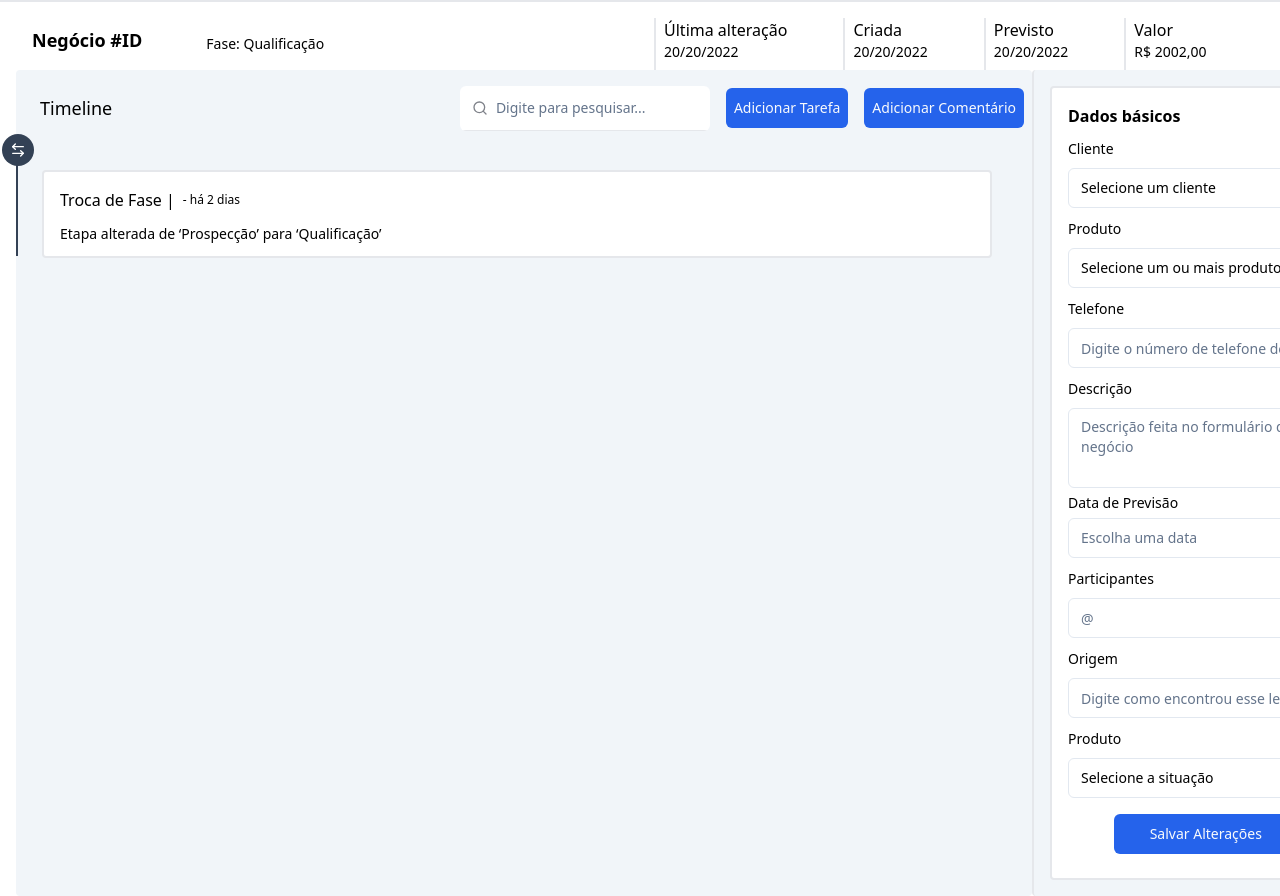
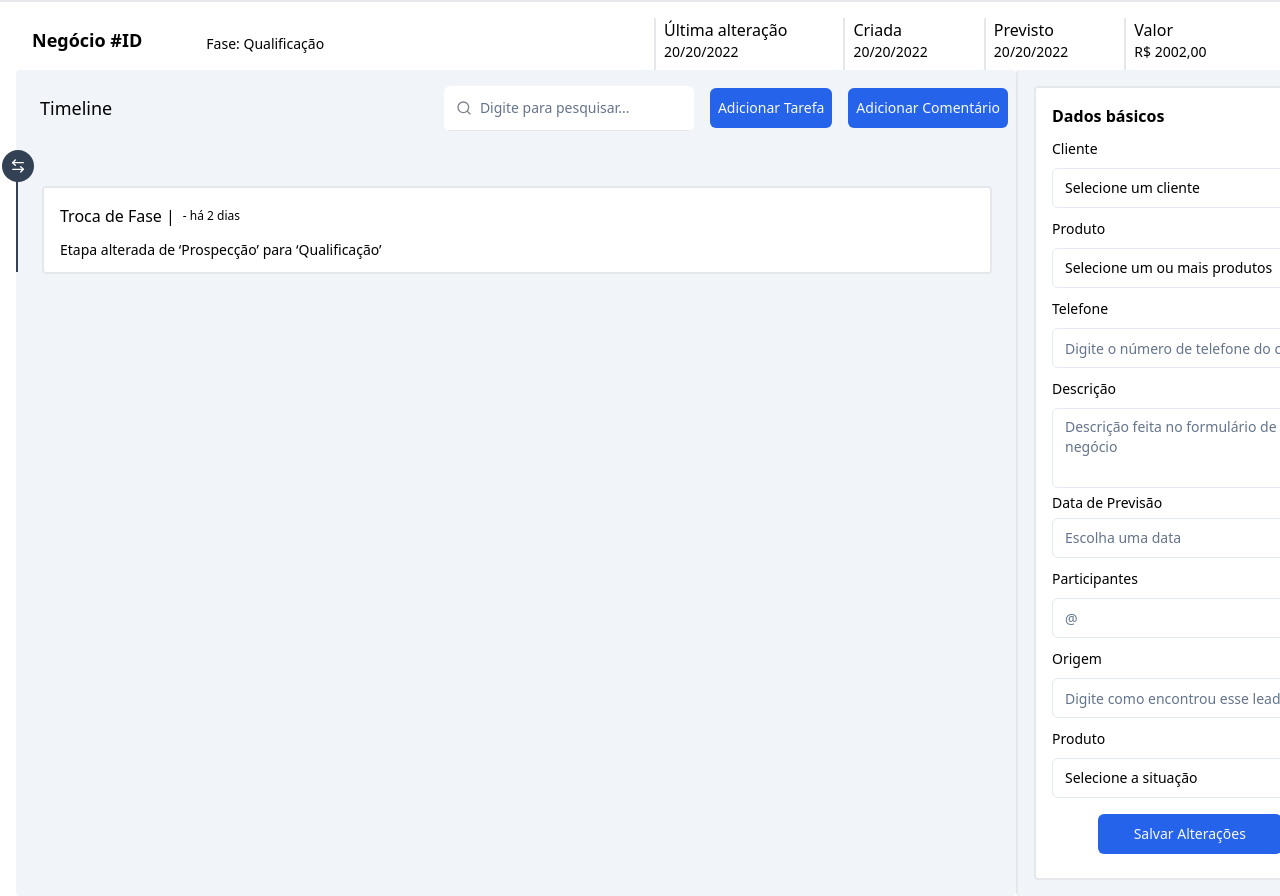
Before and after one commit to lismarreiros/crm-nextcompany, a React (Create React App) app: page /detalhe in a window 1280 px wide. Shown: the top 896 px of the page. Built offline with nearby package versions, Linux system fonts and the light colour scheme.

Commit message:
Modificações no css

```diff
--- a/src/pages/dashboard/dashboard.tsx
+++ b/src/pages/dashboard/dashboard.tsx
@@ -8,7 +8,7 @@ export default function DashboardPage() {
       {/** navbar */}
       <NavBar />
 
-      <div className="grid grid-cols-[14vw_1fr] bg-slate-100 pr-2">
+      <div className="grid grid-cols-[10vw_1fr] bg-slate-100 pr-2">
         {/* barra de navegação esquerda */}
         <div className="bg-white rounded-md mt-10 h-full">
           <Sidebar />
--- a/src/pages/detail/components/Timeline/index.tsx
+++ b/src/pages/detail/components/Timeline/index.tsx
@@ -105,7 +105,7 @@ const Timeline: React.FC = () => {
       ))}
 
       {/** Troca de fase */}
-      <div className='relative lg:w-[1000px] h-[110px] md:w-[800px] border-l-2 border-slate-700	self-center mr-4'>
+      <div className='relative lg:w-[1000px] h-[110px] md:w-[800px] border-l-2 border-slate-700	self-center my-4'>
         <div className='absolute  flex items-center size-8 -top-3 -left-4 bg-slate-700 py-1 px-2 rounded-full'>
           <ArrowLeftRight color='white'/>
         </div>
```
